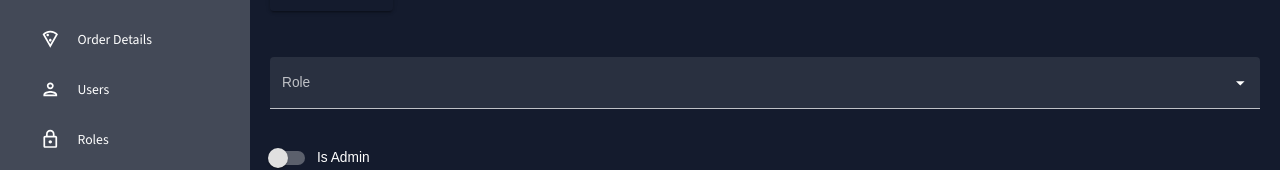
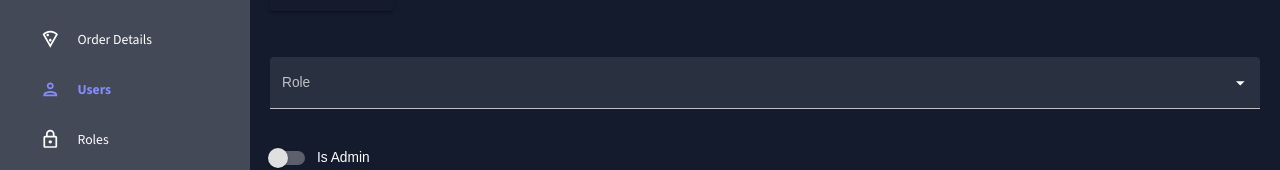
Before and after one commit to UsmanKapadiya/hamiltondinnerapp-admin, a React (Vite) app: page /users-details/create in a window 1280 px wide. Shown: the part 510-680 px from the top of the page. Built offline with nearby package versions, Linux system fonts and the light colour scheme; no server answers; sample sign-in values are in the browser's storage.

Commit message:
User Details Route Update

```diff
--- a/src/Router.jsx
+++ b/src/Router.jsx
@@ -97,7 +97,7 @@ const AppRouter = () => {
           <Route path="/roles-details/create" element={<RoleDetailsForm />} />
           <Route path="/roles-details/:id/edit" element={<RoleDetailsForm />} />
           {/* User */}
-          <Route path="/users" element={<User />} />
+          <Route path="/users-details" element={<User />} />
           <Route path="/users-details/:id" element={<UserDetailsView />} />
           <Route path="/users-details/create" element={<UserDetailsForm />} />
           <Route path="/users-details/:id/edit" element={<UserDetailsForm />} />
--- a/src/scenes/layout/sidebar/index.jsx
+++ b/src/scenes/layout/sidebar/index.jsx
@@ -252,7 +252,7 @@ const SideBar = () => {
           />
           <Item
             title="Users"
-            path="/users"
+            path="/users-details"
             colors={colors}
             icon={<PersonOutlined />}
           />
--- a/src/scenes/user/userDetails-form.jsx
+++ b/src/scenes/user/userDetails-form.jsx
@@ -131,7 +131,7 @@ const UserDetailsForm = () => {
       }
 
       // Redirect to users screen after success
-      navigate("/users");
+      navigate("/users-details");
     } catch (error) {
       console.error("Submission error:", error);
       const apiErrors = error?.response?.data?.errors;
```
